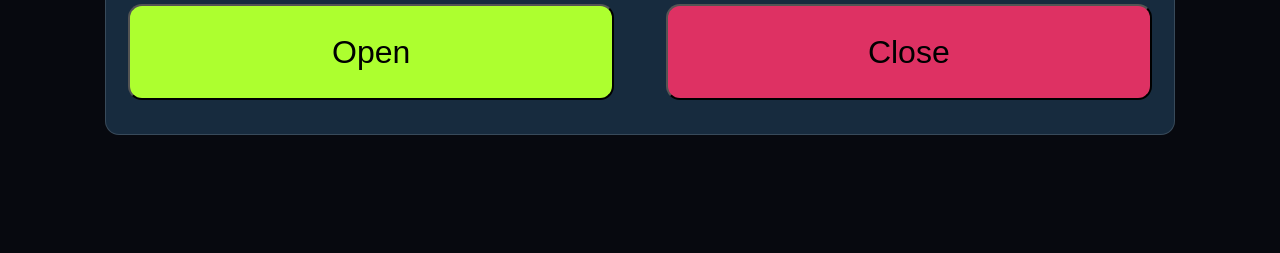
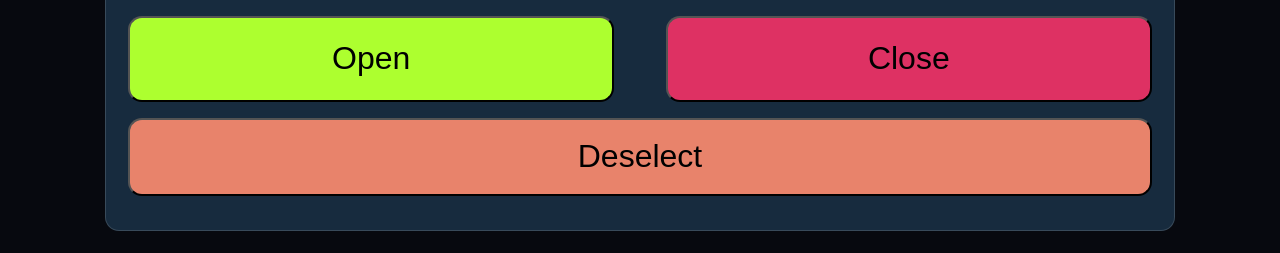
Before and after one commit to Antiquely3031/COSC4353_SoftwareDesignGroup1_Summer2026, a plain HTML site: page AdminUI/HTML/AdminDash.html in a window 1280 px wide. Shown: the part 679-932 px from the top of the page. Before the commit the page ends 836 px from the top, so only its background shows below. Drawn offline with Linux system fonts and the light colour scheme.

Commit message:
Just added a deselect button.

```diff
--- a/AdminUI/CSS/AdminDash.css
+++ b/AdminUI/CSS/AdminDash.css
@@ -98,12 +98,21 @@
 
 #action-buttons
 {
+  height: 24vh;
+  margin-top: 2vh;
+
+  display: flex;
+  flex-direction: column;
+  align-content: center;
+}
+
+#AB-apply-to-service
+{
   height: 12vh;
-  margin-top: 2vh;
   justify-content: space-between;
 }
 
-#action-buttons button
+#AB-apply-to-service button
 {
   /* Dimensions */
   width: 47.5%;
@@ -118,6 +127,15 @@
 
 #SCB-AB-Close { background-color: #DE3163; }
 
+#SCB-AB-Deselect
+{
+  background-color: var(--error);
+  border-radius: 14px;
+  margin-top: 4px;
+  font-size: 2rem;
+  height:45%;
+}
+
 /* Button Feedback */
 
 .button-feedback:active
--- a/AdminUI/HTML/AdminDash.html
+++ b/AdminUI/HTML/AdminDash.html
@@ -36,8 +36,11 @@
                 <span><p>Service:</p><p id="SCB-Name">Select Service</p></span>
                 <span><p>Status:</p><p id="SCB-Status">NaN</p></span>
                 <span id="action-buttons">
-                    <button type="button" class="button-feedback" id="SCB-AB-Open">Open</button>
-                    <button type="button" class="button-feedback" id="SCB-AB-Close">Close</button>
+                    <span id="AB-apply-to-service">
+                        <button type="button" class="button-feedback" id="SCB-AB-Open">Open</button>
+                        <button type="button" class="button-feedback" id="SCB-AB-Close">Close</button>
+                    </span>
+                    <button type="button" class="button-feedback" id="SCB-AB-Deselect">Deselect</button>
                 </span>
             </div>
         </section>
--- a/AdminUI/JavaScript/AdminDash.js
+++ b/AdminUI/JavaScript/AdminDash.js
@@ -56,9 +56,17 @@ function Service_Status_Change(Action_Button)
         const Service_Name = SCB_Name.textContent;
         const Service_Status = Action_Button.target.textContent.trim();
 
-    //Core
+    // Checks
     if (Service_Name === "Select Service") {return;}
+    if (Service_Status == "Deselect")
+    {
+        // Alter Modifictions
+        SCB_Name.textContent = "Select Service";
+        SCB_Status.textContent = "NaN";
+        return;
+    }
 
+    // Modifications
     const Listed_Service = document.getElementById(`Button-Service-${Service_Name}`);
     const LS_Status = Listed_Service.querySelector('p:nth-child(2)');
 
```
